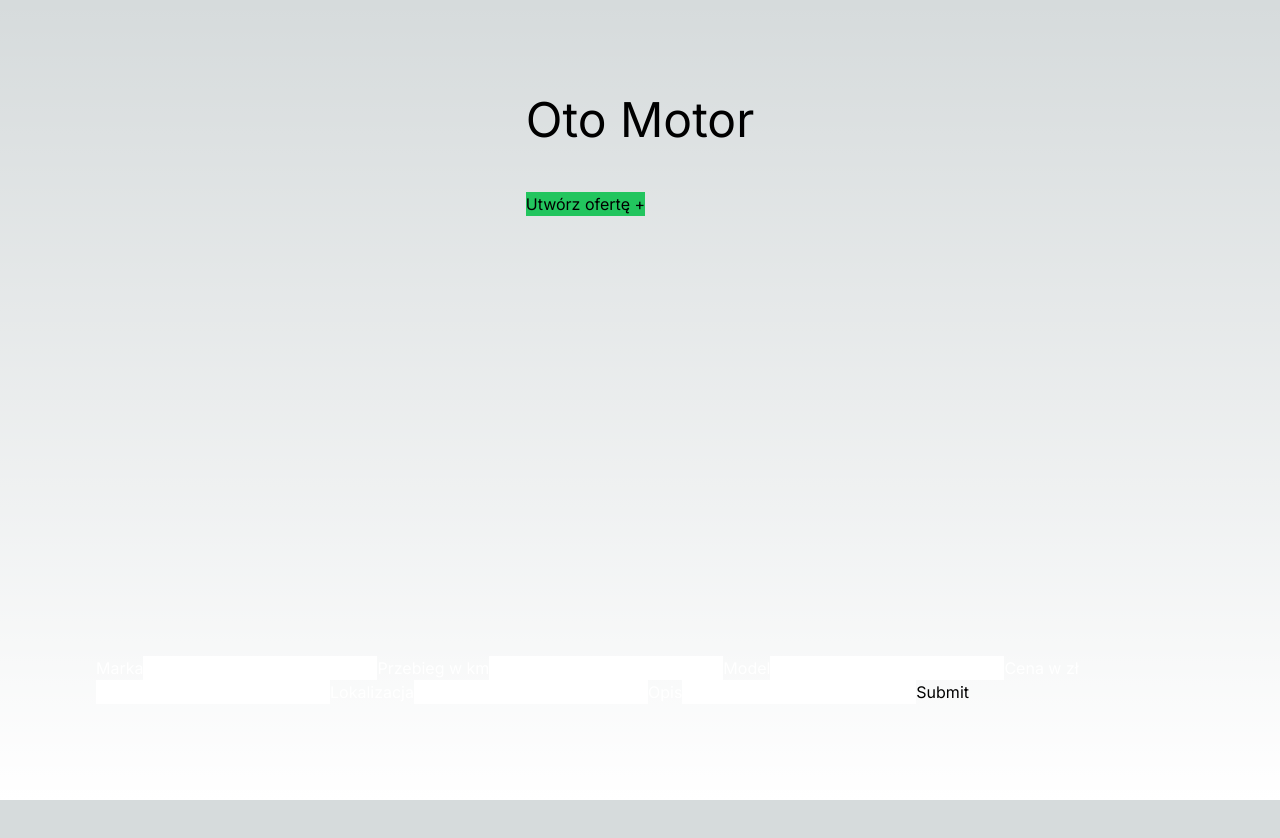
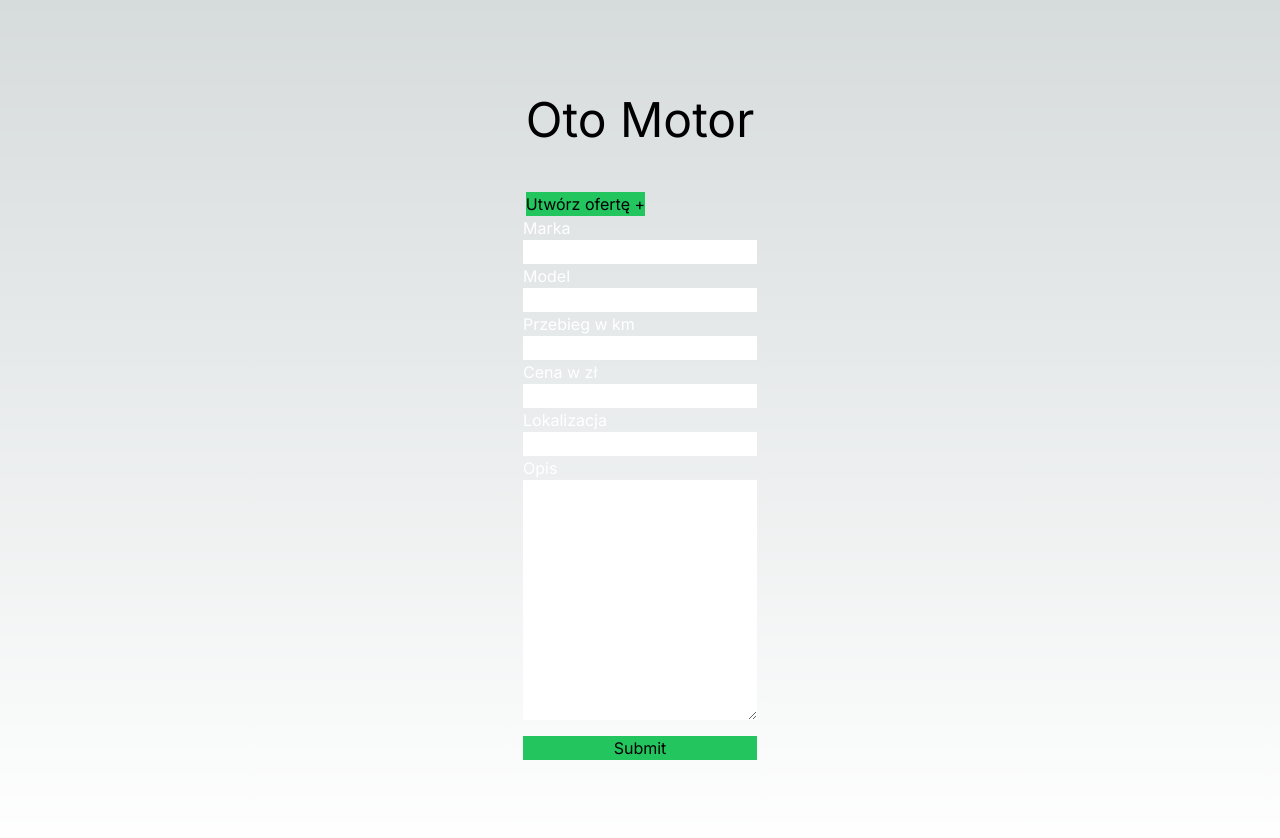
Before and after one commit to mterczynski/oto-motor, a Next.js app: page /offers/create in a window 1280 px wide. Shown: the top 838 px of the page. Before the commit the page ends 800 px from the top, so only its background shows below. Built offline with nearby package versions, Linux system fonts and the light colour scheme.

Commit message:
Style create form

```diff
--- a/src/app/offers/create/page.tsx
+++ b/src/app/offers/create/page.tsx
@@ -22,7 +22,7 @@ function SubmitButton() {
   const { pending } = useFormStatus();
 
   return (
-    <button type="submit" aria-disabled={pending}>
+    <button type="submit" className="bg-green-500 mt-4" aria-disabled={pending}>
       {pending ? "Submitting..." : "Submit"}
     </button>
   );
@@ -34,71 +34,36 @@ export default function AddForm() {
   });
 
   return (
-    <form action={formAction}>
+    <form action={formAction} className="flex flex-col">
       <label htmlFor="input-brand" className="text-white">
         Marka
       </label>
-      <input
-        className="text-black"
-        type="text"
-        id="input-brand"
-        name="brand"
-        required
-      />
+      <input className="text-black" type="text" name="brand" required />
+
+      <label htmlFor="input-model" className="text-white">
+        Model
+      </label>
+      <input className="text-black" type="text" name="model" required />
 
       <label htmlFor="input-mileageInKm" className="text-white">
         Przebieg w km
       </label>
-      <input
-        className="text-black"
-        type="number"
-        id="input-mileageInKm"
-        name="mileageInKm"
-        required
-      />
-
-      <label htmlFor="input-model" className="text-white">
-        Model
-      </label>
-      <input
-        className="text-black"
-        type="text"
-        id="input-model"
-        name="model"
-        required
-      />
+      <input className="text-black" type="number" name="mileageInKm" required />
 
       <label htmlFor="input-price" className="text-white">
         Cena w zł
       </label>
-      <input
-        className="text-black"
-        type="number"
-        id="input-priceInPLN"
-        name="priceInPLN"
-        required
-      />
+      <input className="text-black" type="number" name="priceInPLN" required />
 
       <label htmlFor="input-location" className="text-white">
         Lokalizacja
       </label>
-      <input
-        className="text-black"
-        type="text"
-        id="input-location"
-        name="location"
-        required
-      />
+      <input className="text-black" type="text" name="location" required />
 
       <label htmlFor="input-description" className="text-white">
         Opis
       </label>
-      <input
-        className="text-black"
-        type="text"
-        id="input-description"
-        name="description"
-      />
+      <textarea className="text-black" name="description" rows={10} />
 
       {/* <input type="image" /> */}
       <SubmitButton />
```
